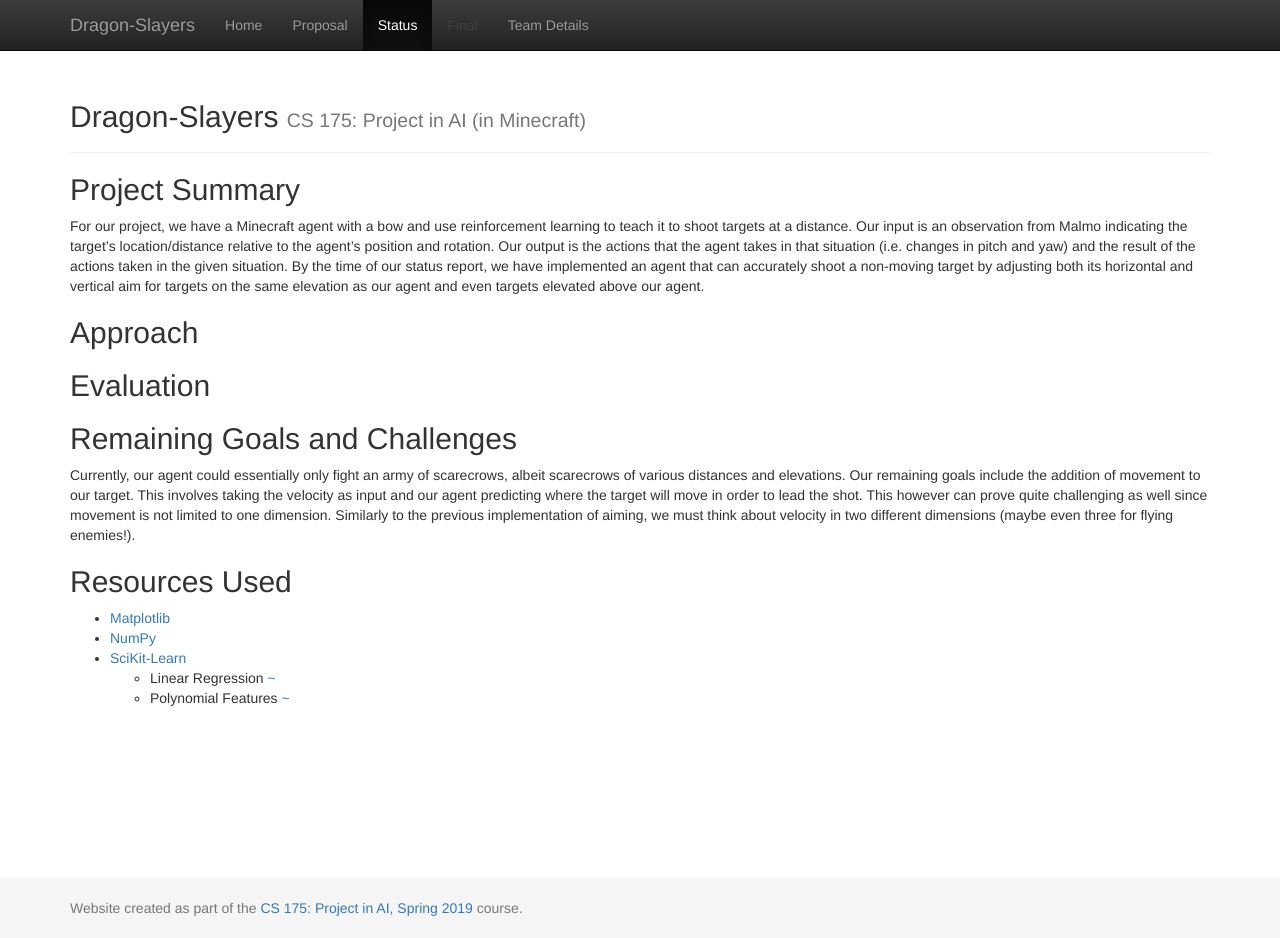
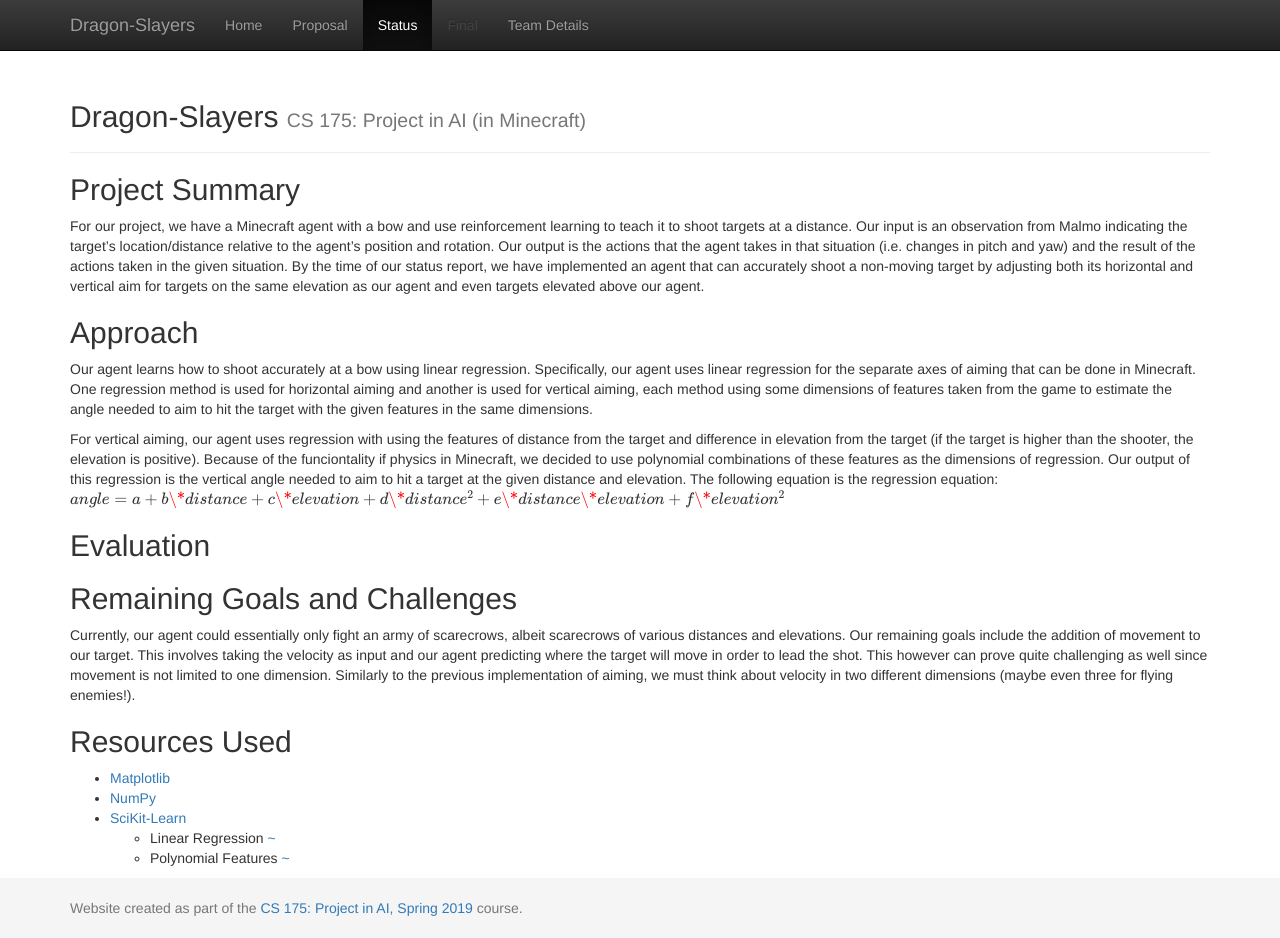
Before and after one commit to RibbonedAce/Dragon-Slayers, a Jekyll site: the page built from docs/status.md, in a window 1280 px wide and 938 px high. Built offline with Jekyll 4.4.1, drawn with Linux system fonts in a browser that asks for light colours; formulas are drawn with MathJax 3.

Commit message:
status.md test update

```diff
--- a/docs/status.md
+++ b/docs/status.md
@@ -7,6 +7,10 @@ title:  Status
 For our project, we have a Minecraft agent with a bow and use reinforcement learning to teach it to shoot targets at a distance. Our input is an observation from Malmo indicating the target’s location/distance relative to the agent’s position and rotation. Our output is the actions that the agent takes in that situation (i.e. changes in pitch and yaw) and the result of the actions taken in the given situation. By the time of our status report, we have implemented an agent that can accurately shoot a non-moving target by adjusting both its horizontal and vertical aim for targets on the same elevation as our agent and even targets elevated above our agent.
 
 ## Approach
+Our agent learns how to shoot accurately at a bow using linear regression. Specifically, our agent uses linear regression for the separate axes of aiming that can be done in Minecraft. One regression method is used for horizontal aiming and another is used for vertical aiming, each method using some dimensions of features taken from the game to estimate the angle needed to aim to hit the target with the given features in the same dimensions.
+
+For vertical aiming, our agent uses regression with using the features of distance from the target and difference in elevation from the target (if the target is higher than the shooter, the elevation is positive). Because of the funciontality if physics in Minecraft, we decided to use polynomial combinations of these features as the dimensions of regression. Our output of this regression is the vertical angle needed to aim to hit a target at the given distance and elevation. The following equation is the regression equation:<br>
+$$angle = a + b\*distance + c\*elevation + d\*distance^2 + e\*distance\*elevation + f\*elevation^2$$
 
 ## Evaluation
 
```
